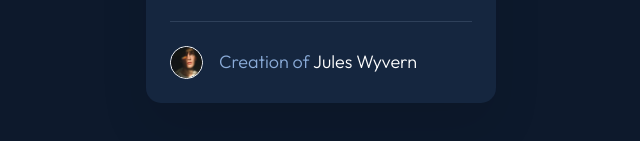
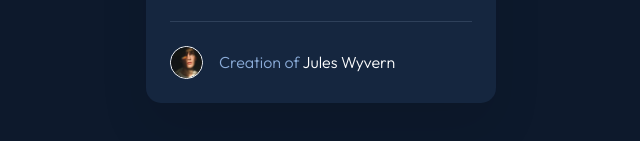
Before and after one commit to jkaps9/nft-card-component, a plain HTML site: page index.html in a window 1280 px wide. Shown: the part 595-736 px from the top of the page, 319-959 px from the left. Drawn offline with Linux system fonts and the light colour scheme.

Commit message:
fix typography for creator info

```diff
--- a/styles.css
+++ b/styles.css
@@ -182,6 +182,9 @@ p {
 
     p {
       margin-bottom: 0;
+      font-size: 1rem;
+      font-weight: 400;
+      line-height: 1.25em;
     }
 
     .name {
```
